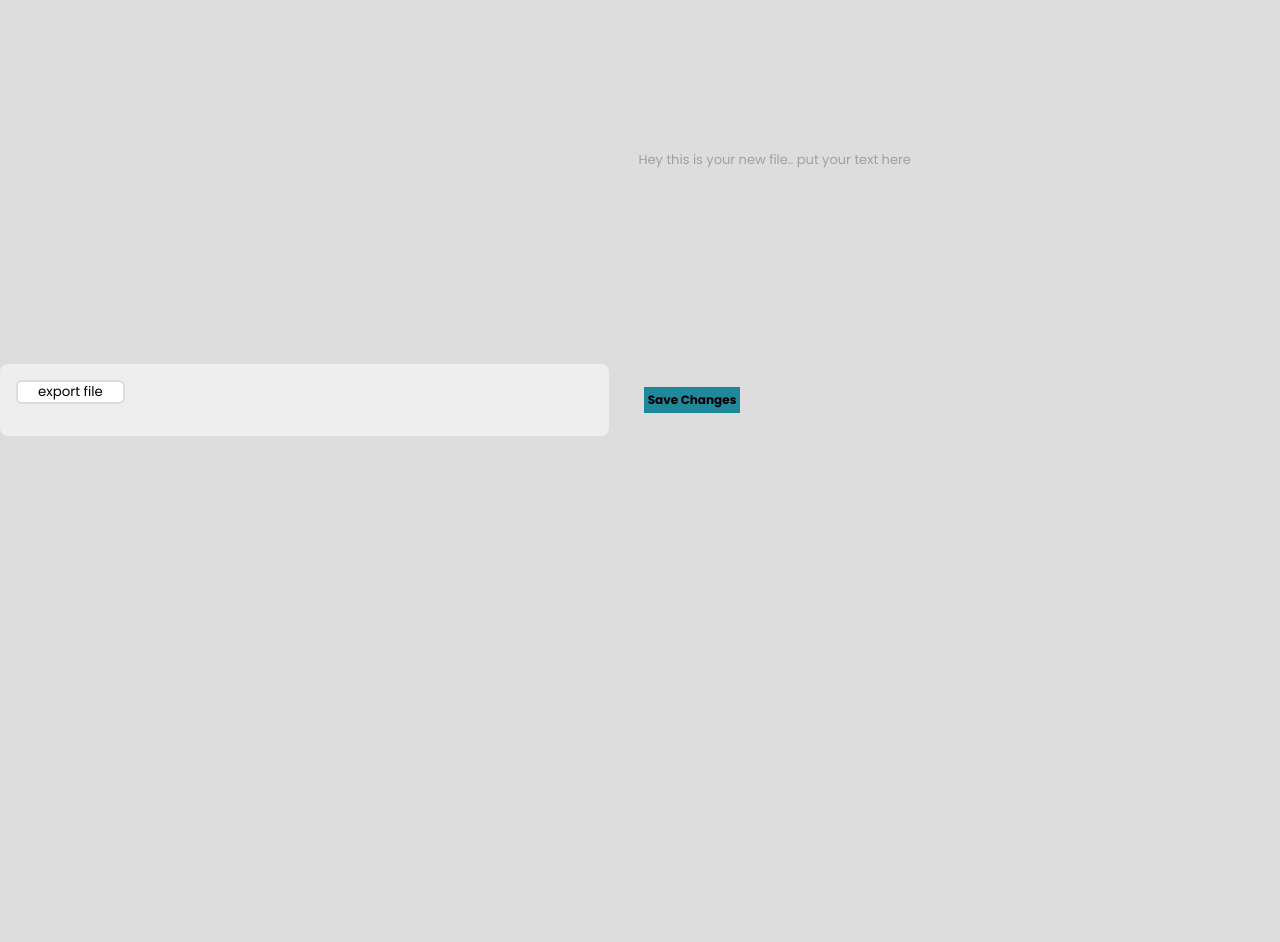
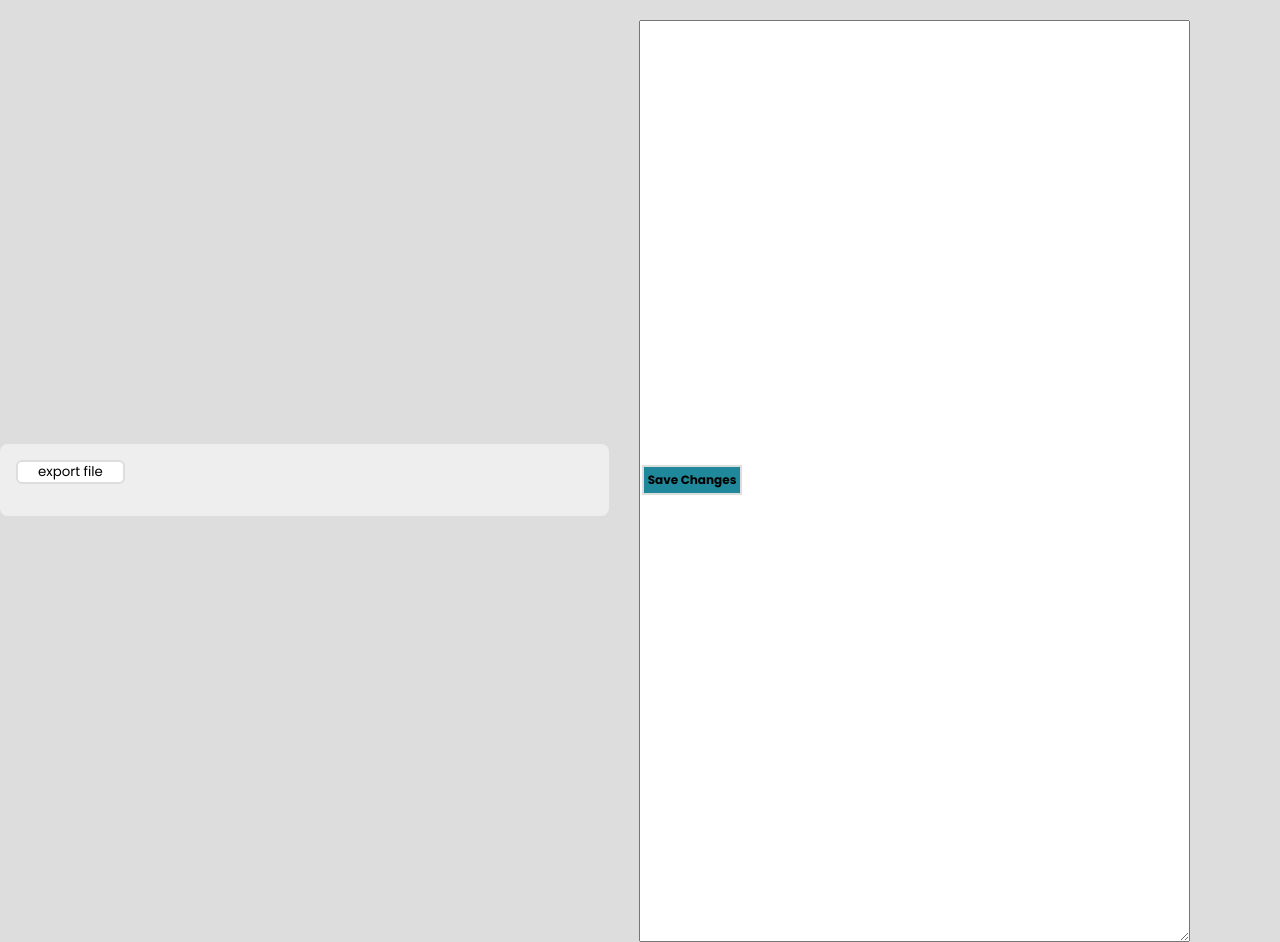
Before and after one commit to shilatorkaby/Shared-Document-Client-Side, a plain HTML site: page dist/templates/edit.html in a window 1280 px wide. Before the commit the page ends 800 px from the top, so only its background shows below. Drawn offline with nearby package versions, Linux system fonts and the light colour scheme.

Commit message:
export text button workes

```diff
--- a/dist/templates/edit.html
+++ b/dist/templates/edit.html
@@ -1,7 +1,4 @@
-<link
-  href="https://unpkg.com/boxicons@2.0.9/css/boxicons.min.css"
-  rel="stylesheet"
-/>
+<link href="https://unpkg.com/boxicons@2.0.9/css/boxicons.min.css" rel="stylesheet" />
 <link rel="stylesheet" href="../styles/edit.css" />
 <div class="container">
   <h1 class="header" id="demo"></h1>
@@ -17,20 +14,13 @@
       <button class="color" id="export">
         export file
       </button>
-
-      <!-- <button class="btn-toolbar-newFile" id="newfile" onclick="addNewFile()" ;>
-        New File
-      </button> -->
       </div>
   </div>
 </div>
-  <div
-    id="content"
-    data-text="Hey this is your new file.. put your text here"
-    contenteditable="true"
-    spellcheck="false"
-    alig
-  ></div>
+<div id="content" data-text="Hey this is your new file.. put your text here" contenteditable="true" spellcheck="false"
+  alig>
+  <textarea class="form-control" id="content" rows="20"></textarea>
+</div>
 <button class="btn-save" id="save" onclick="saveChanges()" ;>
   Save Changes
 </button>
--- a/src/router.js
+++ b/src/router.js
@@ -2,6 +2,8 @@ import { initArchive } from "./archive";
 import { initLogin } from "./login";
 import { initRegister } from "./register";
 import { initCreateDocument } from "./createDocument";
+import { initEdit } from "./edit";
+
 
 const initRouter = () => {
   // create document click that watches the nav links only
@@ -64,7 +66,10 @@ const urlRoutes = {
     template: "templates/edit.html",
     title: "Edit | " + urlPageTitle,
     description: "This is the contact page",
+    init: () => {
+      initEdit();
   },
+},
   "/create-document": {
     template: "templates/createDocument.html",
     title: "New Document | " + urlPageTitle,
```
Also changed, not shown: src/edit.js (+6 -4 lines). Lines whose indentation alone changed are shown as unchanged.
